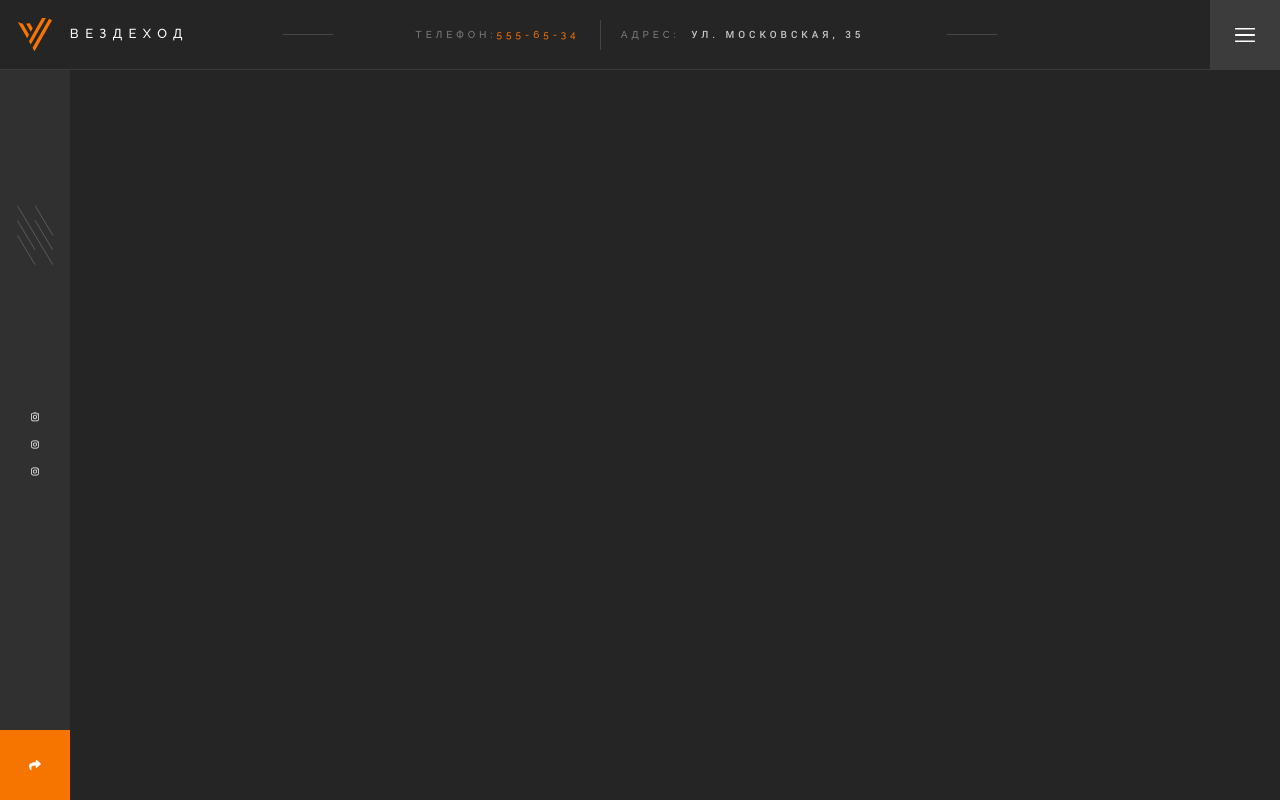
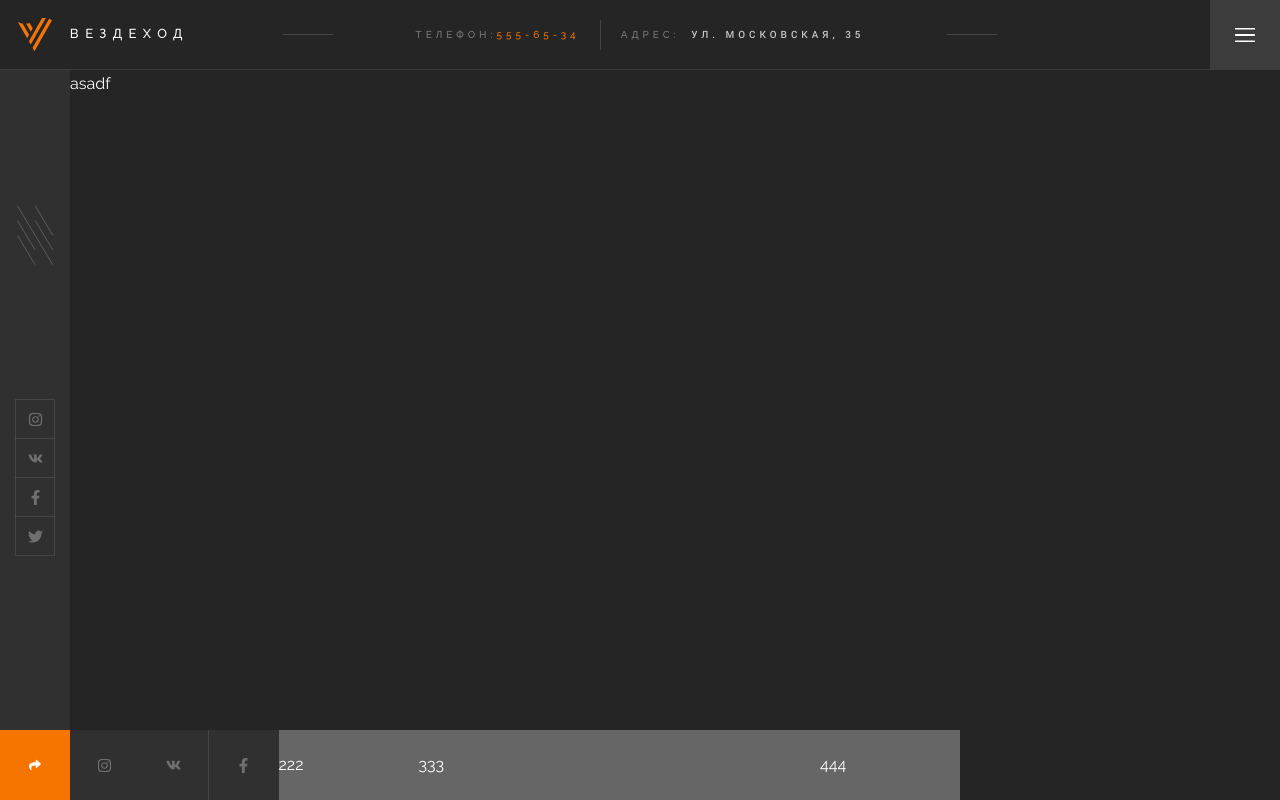
Before and after one commit to ElKlaus/swiper_slider, a website: page app/index.html in a window 1280 px wide. Drawn offline with nearby package versions, Linux system fonts and the light colour scheme; files that its build step writes are made by us from their sources.

Commit message:
step 3: slider container begin

```diff
--- a/app/index.html
+++ b/app/index.html
@@ -24,17 +24,39 @@
 	</div>
 
 	<div class="home-header__content">
-		<div class="home-aside">
+		<aside class="home-aside">
 			<div class="home-aside__decoration"></div>
 			<div class="home-aside_soc">
 				<div class="home-aside__soc-items">
 					<a href="#" class="soc-item" target="_blank"><img src="images/dist/soc/instagram-brands.svg" alt="Instagram"></a>
-					<a href="#" class="soc-item" target="_blank"><img src="images/dist/soc/instagram-brands.svg" alt="Instagram"></a>
-					<a href="#" class="soc-item" target="_blank"><img src="images/dist/soc/instagram-brands.svg" alt="Instagram"></a>
+					<a href="#" class="soc-item" target="_blank"><img src="images/dist/soc/vk-brands.svg" alt="Vkontacte"></a>
+					<a href="#" class="soc-item" target="_blank"><img src="images/dist/soc/facebook-f-brands.svg" alt="Facebook"></a>
+					<a href="#" class="soc-item" target="_blank"><img src="images/dist/soc/twitter-brands.svg" alt="Twitter"></a>
 				</div>
 			</div>
 			<div class="home-aside__share-icon"></div>
+		</aside>
+
+		<div class="slider-container">
+
+			asadf
+
+			<div class="slider-bottom">
+
+				<div class="slider-share">
+					<div class="slider-share__items">
+						<a href="#" class="soc-item slider-share__item" target="_blank"><img src="images/dist/soc/instagram-brands.svg" alt="Instagram"></a>
+						<a href="#" class="soc-item slider-share__item" target="_blank"><img src="images/dist/soc/vk-brands.svg" alt="Vkontacte"></a>
+						<a href="#" class="soc-item slider-share__item" target="_blank"><img src="images/dist/soc/facebook-f-brands.svg" alt="Facebook"></a>
+					</div>
+				</div>
+				<div class="slider-pagination">222</div>
+				<div class="slider-scrollbar">333</div>
+				<div class="slider-navigation">444</div>
+			</div>
+
 		</div>
+
 	</div>
 </header>
 <!--#include virtual="/parts/footer.html" -->
--- a/app/styles/sass/blocks/home-header.scss
+++ b/app/styles/sass/blocks/home-header.scss
@@ -157,3 +157,96 @@ body, html {
   background-repeat: no-repeat;
   background-position: center;
 }
+
+.soc-item {
+  height: 40px;
+  width: 40px;
+  display: flex;
+  justify-content: center;
+  align-items: center;
+  border: 1px solid rgba(#fff, $border-opacity);
+  border-bottom: transparent; //правка
+  margin-top: -1px;
+  transition: background .5s ease-out;
+  &:last-child {
+    border: 1px solid rgba(#fff, $border-opacity);
+  }
+  img {
+    width: 15px;
+    height: auto;
+    max-height: 15px;
+    opacity: .3;
+    transition: opacity .5s ease-out;
+  }
+  &:hover {
+    background-color: $accent;
+    img {
+      opacity: 1;
+    }
+  }
+}
+
+//SLIDER
+
+.slider-container {
+  padding-left: $size;
+  width: 100%;
+  height: 100%;
+  overflow: hidden;
+  position: relative;
+}
+
+.slider-bottom {
+  position: absolute;
+  bottom: 0;
+  height: $size;
+  display: flex;
+  align-items: center;
+  left: $size;
+  background-color: #666;
+  z-index: 5;
+  width: calc(75% - #{$size});
+}
+
+.slider-share {
+  flex: 0 1 auto;
+}
+
+.slider-pagination {
+  flex: 0 0 140px;
+}
+
+.slider-scrollbar {
+  flex: 1 0 0;
+}
+
+.slider-navigation {
+  flex: 0 0 140px;
+}
+
+.slider-share__items {
+  display: flex;
+  position: relative;
+  bottom: -.5px;
+}
+
+.slider-share__item {
+  height: $size;
+  width: $size;
+  border: none;
+  background-color: $dark;
+  border-right: 1px solid rgba(#fff, $border-opacity);
+  margin-left: -.5px;
+  &:last-child {
+    border: none;
+    &::after {
+      content: "";
+      position: absolute;
+      top: 0;
+      right: 0;
+      width: 3px;
+      height: 100%;
+      border-color: $accent;
+    }
+  }
+}
--- a/package.json
+++ b/package.json
@@ -27,6 +27,7 @@
 		"del": "^6.0.0",
 		"gulp": "^4.0.2",
 		"gulp-changed": "^4.0.3",
+		"gulp-cli": "^2.3.0",
 		"gulp-concat": "^2.6.1",
 		"gulp-imagemin": "^8.0.0",
 		"gulp-less": "^5.0.0",
@@ -37,10 +38,14 @@
 		"gulp-sass": "^5.0.0",
 		"gulp-sass-glob": "^1.1.0",
 		"gulp-stylus": "^2.7.0",
+		"gulp-util": "^3.0.8",
 		"postcss": "^8.3.11",
 		"sass": "^1.43.3",
 		"terser-webpack-plugin": "^5.2.4",
 		"webpack": "^5.59.1",
 		"webpack-stream": "^7.0.0"
+	},
+	"dependencies": {
+		"global": "^4.4.0"
 	}
 }
```
Also changed, not shown: app/css/app.min.css, 1 other file.
